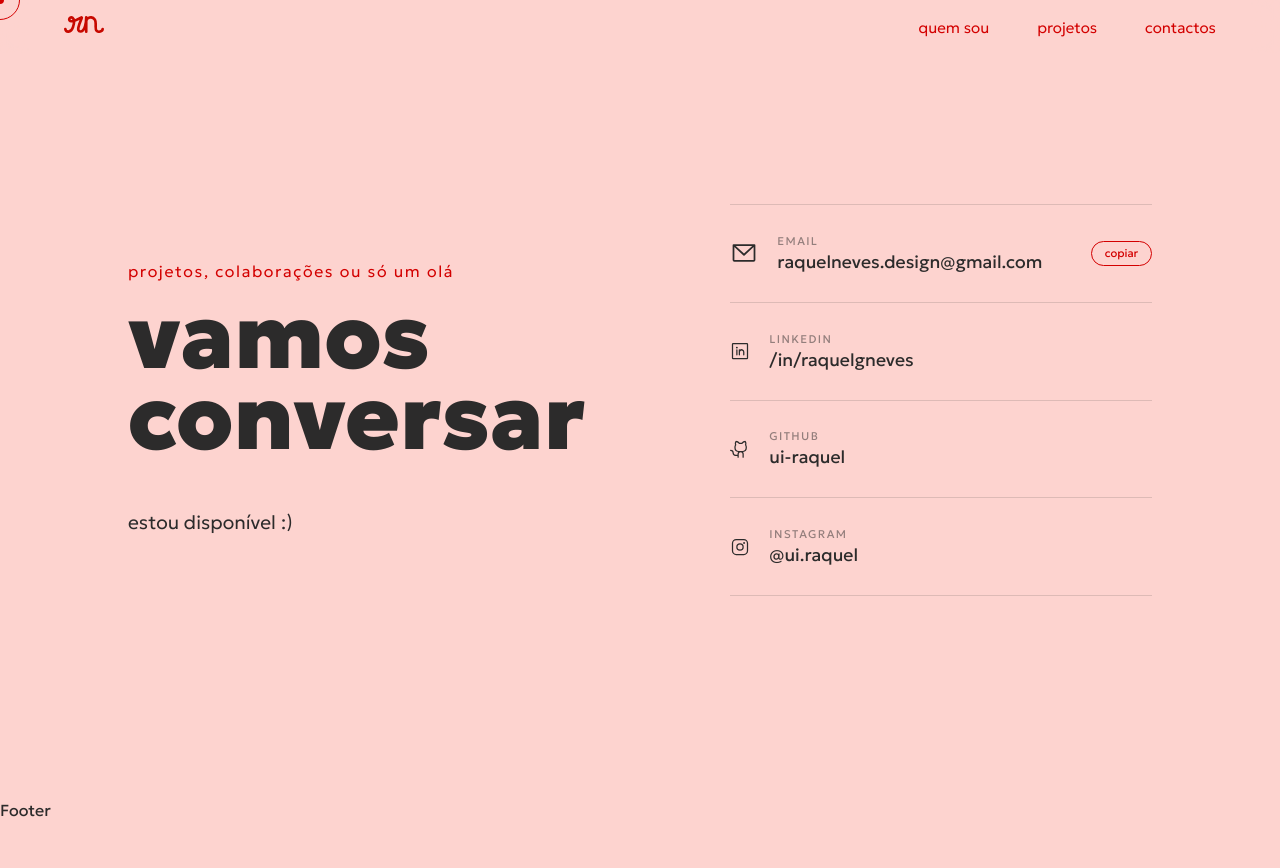
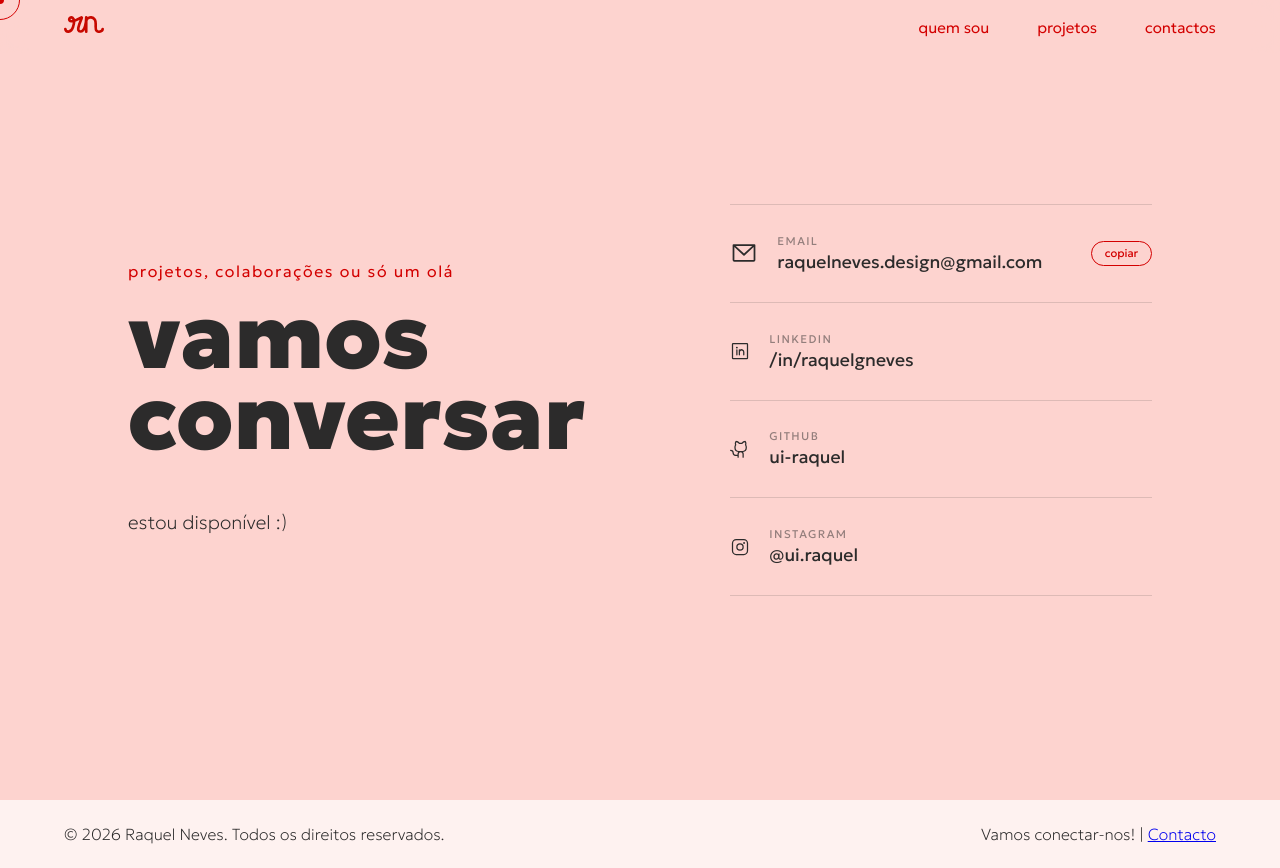
Before and after one commit to ui-raquel/portfolio, a React app: page /contact in a window 1280 px wide. Before the commit the page ends 820 px from the top, so only its background shows below. Built offline with nearby package versions, Linux system fonts and the light colour scheme; the HTML template or start-up script is replaced by a standard one.

Commit message:
feat: implement Footer component with styling and copyright information fix: adjust font weight in Contact page for better readability

```diff
--- a/src/components/Footer/Footer.jsx
+++ b/src/components/Footer/Footer.jsx
@@ -1,5 +1,14 @@
+import styles from './Footer.module.css'
+
 function Footer() {
-  return <section>Footer</section>
+  return (
+    <footer className={styles.footer}>
+      <p>
+        &copy; {new Date().getFullYear()} Raquel Neves. Todos os direitos reservados.
+      </p>
+      <p>Vamos conectar-nos! | <a href="/contact">Contacto</a></p>
+    </footer>
+  )
 }
 
 export default Footer
--- a/src/components/Footer/Footer.module.css
+++ b/src/components/Footer/Footer.module.css
@@ -0,0 +1,14 @@
+.footer {
+  position: relative;
+  bottom: 0;
+  left: 0;
+  width: 100%;
+  z-index: 999;
+  display: flex;
+  align-items: center;
+  justify-content: space-between;
+  padding: 1.5rem 4rem;
+  /* transition: background-color 0.4s ease, backdrop-filter 0.4s ease, padding 0.4s ease, opacity 0.4s ease; */
+  font-weight: 100;
+  background-color: rgba(255, 255, 255, 0.7);
+}
--- a/src/pages/Contact.module.css
+++ b/src/pages/Contact.module.css
@@ -33,7 +33,7 @@
 
 .frase {
     font-size: clamp(1rem, 1.5vw, 1.3rem);
-    font-weight: 300;
+    font-weight: 100;
     color: var(--black);
     line-height: 1.7;
     max-width: 420px;
```
